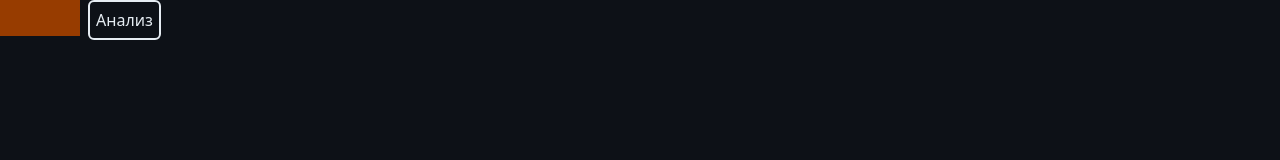
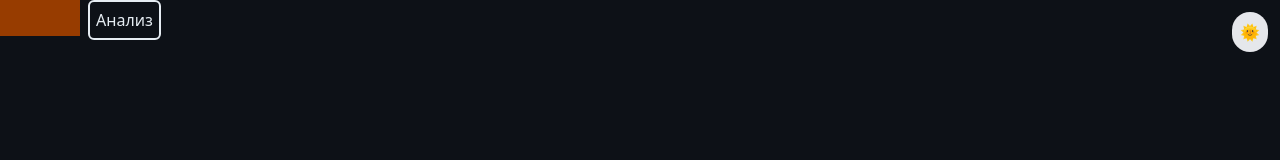
Before and after one commit to Grusha5869/github-dash, a Next.js app: page / in a window 1280 px wide. Shown: the top 160 px of the page. Built offline with nearby package versions, Linux system fonts and the light colour scheme.

Commit message:
added theme switching

```diff
--- a/app/globals.css
+++ b/app/globals.css
@@ -19,6 +19,8 @@
   --rank-5: #8E24AA;
   --rank-6: #00796B;
   --rank-7: #D84315;
+
+  --transition-default: 0.3s;
 }
 
 .dark {
@@ -43,6 +45,7 @@
 body {
   background-color: var(--bg-primary);
   color: var(--text-primary);
+  transition: var(--transition-default);
 }
 
 .p-25-15 {
@@ -52,3 +55,7 @@ body {
 .margin-auto-0 {
   margin: auto 0;
 }
+
+p, div, strong, ul, li {
+  transition: var(--transition-default);
+}
--- a/app/layout.tsx
+++ b/app/layout.tsx
@@ -1,5 +1,17 @@
 import type { Metadata } from "next";
+import { Geist, Geist_Mono } from "next/font/google";
 import "./globals.css";
+import { ThemeProvider } from "@/components";
+
+const geistSans = Geist({
+  variable: "--font-geist-sans",
+  subsets: ["latin"],
+});
+
+const geistMono = Geist_Mono({
+  variable: "--font-geist-mono",
+  subsets: ["latin"],
+});
 
 export const metadata: Metadata = {
   title: "GitHub Dashboard",
@@ -12,10 +24,12 @@ export default function RootLayout({
   children: React.ReactNode;
 }>) {
   return (
-    <html
-      lang="ru"
-    >
-      <body className="min-h-full flex flex-col dark">{children}</body>
+    <html lang="en" suppressHydrationWarning>
+      <body className={`${geistSans.variable} ${geistMono.variable} antialiased`}>
+        <ThemeProvider>
+          {children}
+        </ThemeProvider>
+      </body>
     </html>
   );
 }
--- a/app/page.tsx
+++ b/app/page.tsx
@@ -1,5 +1,5 @@
 'use client';
-import { SearchBtn } from "@/components";
+import { SearchBtn, ThemeBtn } from "@/components";
 import { useRouter } from "next/navigation";
 import { SubmitEventHandler, useState } from "react";
 
@@ -23,6 +23,7 @@ export default function Home() {
         />
         <SearchBtn />
       </form>
+      <ThemeBtn />
     </div>
   );
 }
--- a/app/user/[username]/page.tsx
+++ b/app/user/[username]/page.tsx
@@ -1,5 +1,5 @@
 import { getUser, getUserRepos, getUserEvents } from "@/lib/githubApi"
-import { UserContainer, Profile, Statistic, TopRepos, LanguageChart, ActivityChart } from "@/components"
+import { UserContainer, Profile, Statistic, TopRepos, LanguageChart, ActivityChart, ThemeBtn } from "@/components"
 
 type PageProps = {
     params: Promise<{ username: string }>
@@ -38,6 +38,7 @@ export default async function Page({ params }: PageProps) {
                     userRepos={userRepos}
                 />
             </div>
+            <ThemeBtn />
 
         </UserContainer>
     )
--- /dev/null
+++ b/components/buttons/ThemeBtn.tsx
@@ -0,0 +1,17 @@
+'use client';
+
+import { useThemeStore } from '@/stores/themeStore';
+
+export default function ThemeBtn() {
+  const { isDark, toggleTheme } = useThemeStore();
+
+  return (
+    <button
+      onClick={toggleTheme}
+      className="p-2 rounded-full bg-gray-200 dark:bg-gray-700 transition absolute top-3 right-3"
+      aria-label="Переключить тему"
+    >
+      {isDark ? '🌞' : '🌙'}
+    </button>
+  );
+}
--- a/components/index.js
+++ b/components/index.js
@@ -5,3 +5,5 @@ export { default as Statistic } from "./userPage/Statistic"
 export { default as TopRepos } from "./userPage/TopRepos"
 export { default as LanguageChart } from "./userPage/LanguageChart"
 export { default as ActivityChart } from "./userPage/ActivityChart"
+export { default as ThemeProvider } from "./provider/ThemeProvider"
+export { default as ThemeBtn } from "./buttons/ThemeBtn"
--- /dev/null
+++ b/components/provider/ThemeProvider.tsx
@@ -0,0 +1,19 @@
+'use client';
+
+import { useEffect } from 'react';
+import { useThemeStore } from '@/stores/themeStore';
+
+export default function ThemeProvider({ children }: { children: React.ReactNode }) {
+  const { isDark } = useThemeStore();
+
+  useEffect(() => {
+    const html = document.documentElement;
+    if (isDark) {
+      html.classList.add('dark');
+    } else {
+      html.classList.remove('dark');
+    }
+  }, [isDark]);
+
+  return <>{children}</>;
+}
--- /dev/null
+++ b/stores/themeStore.ts
@@ -0,0 +1,21 @@
+import { create } from 'zustand';
+import { persist } from 'zustand/middleware';
+
+interface ThemeState {
+  isDark: boolean;
+  toggleTheme: () => void;
+  setTheme: (isDark: boolean) => void;
+}
+
+export const useThemeStore = create<ThemeState>()(
+  persist(
+    (set) => ({
+      isDark: true,
+      toggleTheme: () => set((state) => ({ isDark: !state.isDark })),
+      setTheme: (isDark) => set({ isDark }),
+    }),
+    {
+      name: 'theme-storage', // ключ в localStorage
+    }
+  )
+);
```
